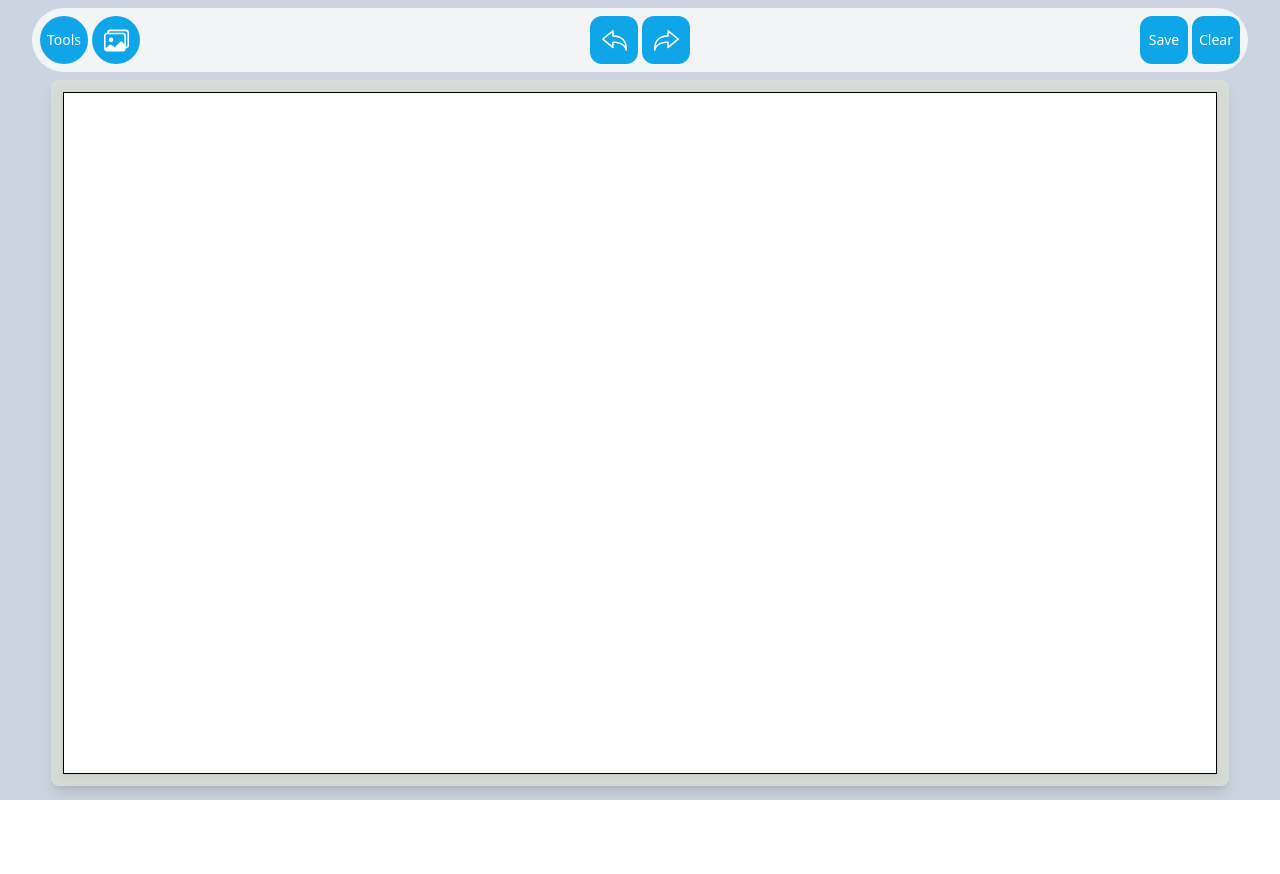
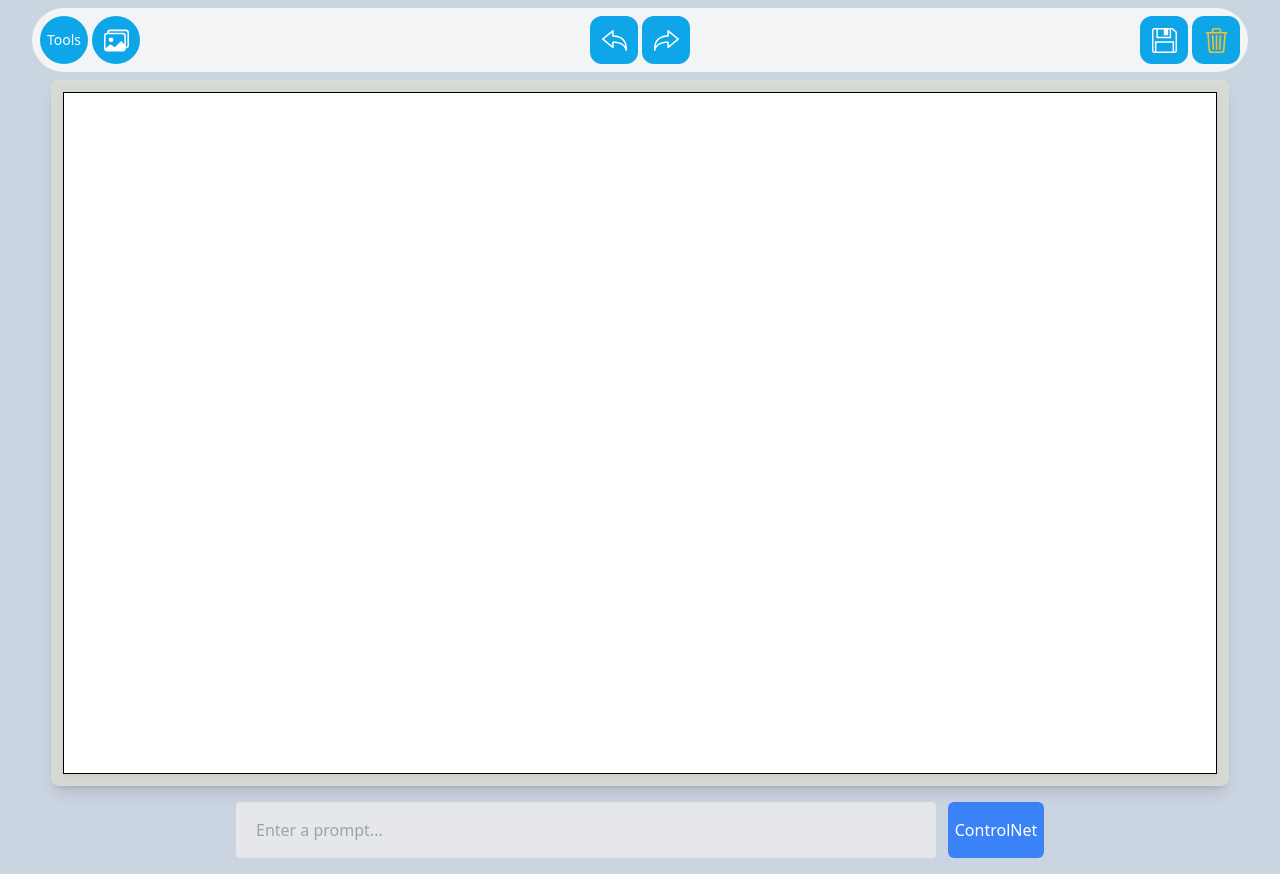
Before and after one commit to nocturnalhum/sketch-diffusion, a Next.js app: page / in a window 1280 px wide. Before the commit the page ends 800 px from the top, so only its background shows below. Built offline with nearby package versions, Linux system fonts and the light colour scheme.

Commit message:
Implementing ControlNet AI image conversion

```diff
--- a/components/Canvas.jsx
+++ b/components/Canvas.jsx
@@ -33,6 +33,8 @@ export default function Canvas({ canvasRef, contextRef }) {
         ctx.drawImage(image, startX, startY, imageWidth, imageHeight);
       };
     }
+    // TODO: Fix resize when tilting from portrait to landscrape
+    // Prioritize height not width
     const resize = () => {
       ctx.canvas.width = window.innerWidth * 0.9;
       ctx.canvas.height = window.innerHeight * 0.85;
@@ -68,7 +70,7 @@ export default function Canvas({ canvasRef, contextRef }) {
     // =============<<< Touch Events >>>===========================================
     // ============================================================================
     const handleTouchStart = (e) => {
-      e.preventDefault();
+      e.preventDefault(); // Prevent iOS magnifying glass from popping up while drawing
       const { touches } = e;
       const { pageX, pageY } = touches[0];
       const rect = canvas.getBoundingClientRect();
--- /dev/null
+++ b/components/ControlNet.jsx
@@ -0,0 +1,107 @@
+import React, { useState } from 'react';
+import Image from 'next/image';
+import { LuLoader2 } from 'react-icons/lu';
+
+export default function ControlNet({ canvasRef }) {
+  const [inputValue, setInputValue] = useState('');
+  const [imageUrl, setImageUrl] = useState('');
+  const [imageUrlGenerated, setImageUrlGenerated] = useState('');
+  const [loading, setLoading] = useState(false);
+
+  const handleSubmit = async (e) => {
+    e.preventDefault();
+    const canvas = canvasRef.current;
+    const drawingDataUrl = canvas.toDataURL('image/png');
+    const formData = new FormData();
+    formData.append('file', drawingDataUrl);
+    formData.append('upload_preset', 'unsigned-uploads');
+
+    fetch(
+      `https://api.cloudinary.com/v1_1/${process.env.NEXT_PUBLIC_CLOUDINARY_CLOUD_NAME}/upload`,
+      {
+        method: 'POST',
+        body: formData,
+      }
+    )
+      .then((response) => response.json())
+      .then(async (data) => {
+        console.log('Image uploaded:', data.secure_url);
+        // Perform additional actions with the uploaded image URL
+        setLoading(true);
+        console.log('Fetching Stable-Diffusion API');
+        const response = await fetch('/api/controlnet', {
+          method: 'POST',
+          headers: {
+            'Content-Type': 'application/json',
+          },
+          body: JSON.stringify({ value: inputValue, img: data.secure_url }),
+        });
+
+        if (response.ok) {
+          const data = await response.json();
+          console.log('Data', data);
+          setImageUrl(data[0]);
+          setImageUrlGenerated(data[1]);
+        } else {
+          console.error('Error', response.statusText);
+        }
+        setLoading(false);
+      })
+      .catch((error) => {
+        console.error('Error uploading image:', error);
+      });
+  };
+
+  return (
+    <div>
+      <div className=''>
+        <form onSubmit={handleSubmit} className='flex m-4 space-x-3'>
+          {/* <input type='file' name='file' className='hidden' /> */}
+          <input
+            type='text'
+            value={inputValue}
+            onChange={(e) => setInputValue(e.target.value)}
+            className='w-[700px] px-5 py-3 text-gray-700 bg-gray-200 rounded'
+            placeholder='Enter a prompt...'
+          />
+          <button
+            type='submit'
+            className='flex justify-center w-24 px-3 py-4 text-white bg-blue-500 rounded-md focus:outline-none'
+            disabled={loading}
+          >
+            ControlNet
+          </button>
+        </form>
+      </div>
+      {loading && (
+        <div className='mt-12 flex justify-center animate-spin'>
+          <LuLoader2 size={40} />
+        </div>
+      )}
+      {imageUrl && !loading && (
+        <div className='mt-12 flex justify-center'>
+          <Image
+            priority={true}
+            src={imageUrl}
+            alt='Generated Image'
+            height={512}
+            width={512}
+            className='rounded-xl shadow-lg h-auto'
+          />
+        </div>
+      )}
+      {imageUrl && !loading && (
+        <div className='mt-12 flex justify-center'>
+          <Image
+            priority={true}
+            src={imageUrlGenerated}
+            alt='Generated Image'
+            height={512}
+            width={512}
+            className='rounded-xl shadow-lg h-auto'
+          />
+        </div>
+      )}
+    </div>
+  );
+}
--- a/components/Toolbox.jsx
+++ b/components/Toolbox.jsx
@@ -1,6 +1,7 @@
 import React, { useRef, useState } from 'react';
-import { BsImages } from 'react-icons/bs';
+import { BsImages, BsTrash3 } from 'react-icons/bs';
 import { SlActionUndo, SlActionRedo } from 'react-icons/sl';
+import { TfiSave } from 'react-icons/tfi';
 export default function Toolbox({ canvasRef, contextRef }) {
   const inputRef = useRef(null);
 
@@ -66,10 +67,10 @@ export default function Toolbox({ canvasRef, contextRef }) {
         </form>
       </div>
       <div className='flex space-x-1'>
-        <button className='flex items-center justify-center rounded-xl bg-sky-500 h-12 w-12 text-white select-none text-sm'>
+        <button className='flex items-center justify-center rounded-xl bg-sky-500 h-12 w-12 text-white select-none text-sm cursor-not-allowed'>
           <SlActionUndo size={25} />
         </button>
-        <button className='flex items-center justify-center rounded-xl bg-sky-500 h-12 w-12 text-white select-none text-sm'>
+        <button className='flex items-center justify-center rounded-xl bg-sky-500 h-12 w-12 text-white select-none text-sm cursor-not-allowed'>
           <SlActionRedo size={25} />
         </button>
       </div>
@@ -80,14 +81,14 @@ export default function Toolbox({ canvasRef, contextRef }) {
             href='download_link'
             className='rounded-xl px-2 py-3.5 select-none'
           >
-            Save
+            <TfiSave size={25} />
           </a>
         </div>
         <button
           onClick={clearCanvas}
-          className='rounded-xl bg-sky-500  h-12 w-12 text-white text-sm select-none'
+          className='flex items-center justify-center rounded-xl bg-sky-500  h-12 w-12 text-amber-400 text-sm select-none'
         >
-          Clear
+          <BsTrash3 size={25} />
         </button>
       </div>
     </div>
--- a/next.config.js
+++ b/next.config.js
@@ -1,6 +1,23 @@
 /** @type {import('next').NextConfig} */
 const nextConfig = {
   reactStrictMode: true,
-}
+  images: {
+    domains: ['res.cloudinary.com'],
+    remotePatterns: [
+      {
+        protocol: 'https',
+        hostname: 'replicate.com',
+      },
+      {
+        protocol: 'https',
+        hostname: 'replicate.delivery',
+      },
+      {
+        protocol: 'https',
+        hostname: 'res.cloudinary.com',
+      },
+    ],
+  },
+};
 
-module.exports = nextConfig
+module.exports = nextConfig;
--- a/package.json
+++ b/package.json
@@ -17,6 +17,7 @@
     "react": "18.2.0",
     "react-dom": "18.2.0",
     "react-icons": "^4.10.1",
+    "replicate": "^0.12.3",
     "tailwindcss": "3.3.2"
   }
 }
--- /dev/null
+++ b/pages/api/controlnet.js
@@ -0,0 +1,42 @@
+import Replicate from 'replicate';
+
+const handler = async (req, res) => {
+  if (req.method !== 'POST') {
+    res.status(405).json({ message: 'Method not allowed.' });
+    return;
+  }
+
+  if (!process.env.REPLICATE_API_TOKEN) {
+    throw new Error('The REPLICATE_API_TOKEN environment variable is not set.');
+  }
+
+  const { value, img } = req.body;
+
+  try {
+    const replicate = new Replicate({
+      auth: process.env.REPLICATE_API_TOKEN,
+    });
+    console.log('REQ', req.body);
+    const output = await replicate.run(
+      'jagilley/controlnet-scribble:435061a1b5a4c1e26740464bf786efdfa9cb3a3ac488595a2de23e143fdb0117',
+      {
+        input: {
+          image: 'https://i.postimg.cc/6pmtZy7j/cat.png',
+          prompt: value,
+          // image_dimensions: '512x512',
+          // num_inference_steps: 12,
+          // num_outputs: 1,
+          // guideance_scale: 3.5,
+          // scheduler: 'K_EULER',
+        },
+      }
+    );
+    console.log('Output', output);
+    res.status(200).json(output);
+  } catch (error) {
+    console.error(error);
+    res.status(500).json({ message: 'Internal server error', error });
+  }
+};
+
+export default handler;
--- a/pages/index.js
+++ b/pages/index.js
@@ -1,4 +1,5 @@
 import Canvas from '@/components/Canvas';
+import ControlNet from '@/components/ControlNet';
 import Toolbox from '@/components/Toolbox';
 import { useEffect, useRef, useState } from 'react';
 
@@ -7,13 +8,14 @@ export default function Home() {
   const contextRef = useRef(null);
   return (
     <main
-      className={`flex flex-col items-center min-h-screen bg-slate-300 touch-none`}
+      className={`flex flex-col items-center min-h-screen bg-slate-300 touch-none overflow-y-auto`}
     >
       {/* <h1 className='my-2'>Sketch-Pad</h1> */}
       <Toolbox canvasRef={canvasRef} contextRef={contextRef} />
       <div className='shadow-lg p-3 rounded-lg bg-amber-100/30 drop-shadow-md'>
         <Canvas canvasRef={canvasRef} contextRef={contextRef} />
       </div>
+      <ControlNet canvasRef={canvasRef} contextRef={contextRef} />
     </main>
   );
 }
```
Also changed, not shown: 1 other file (tests, documents, lock files or other folders).
